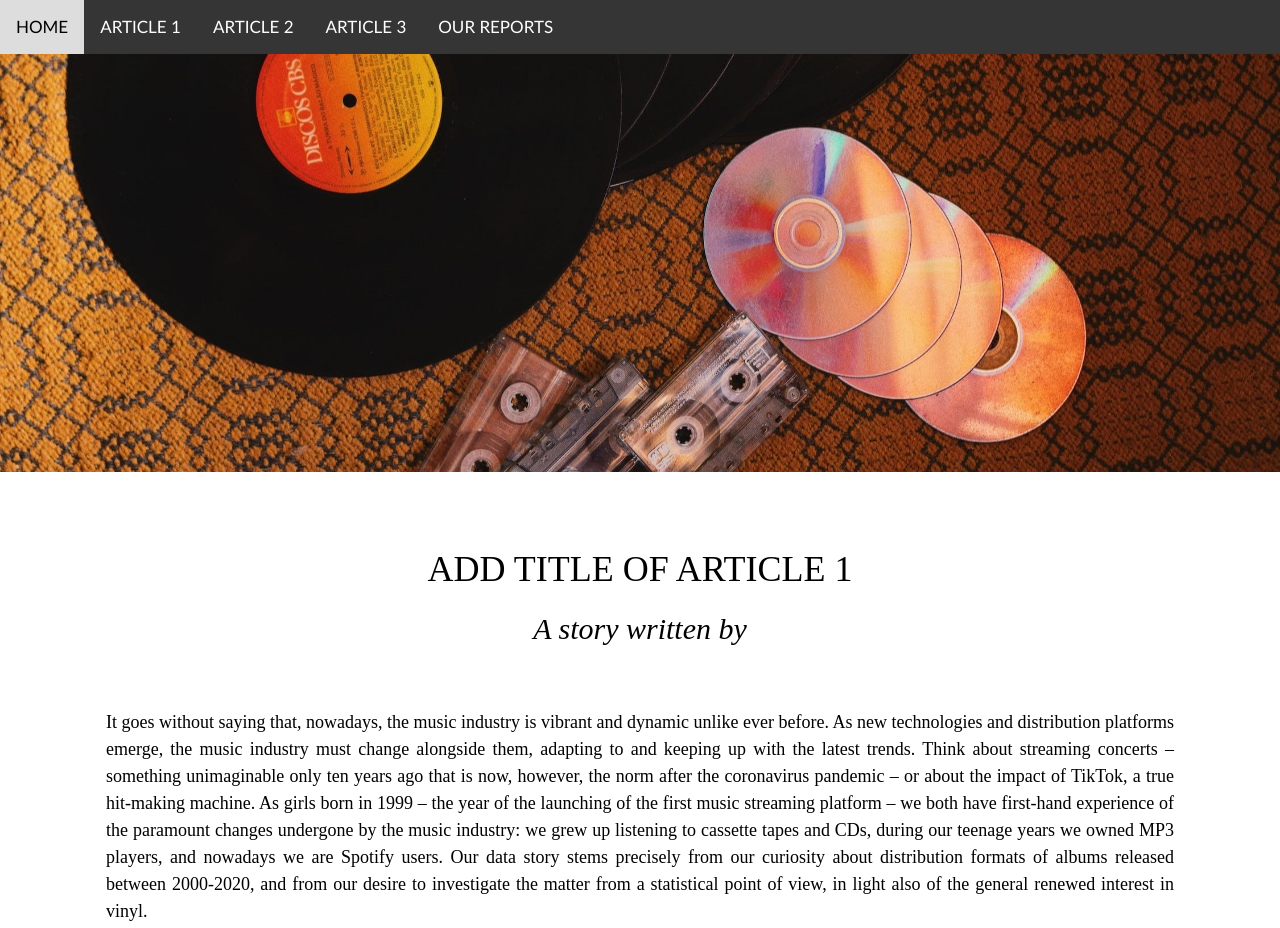
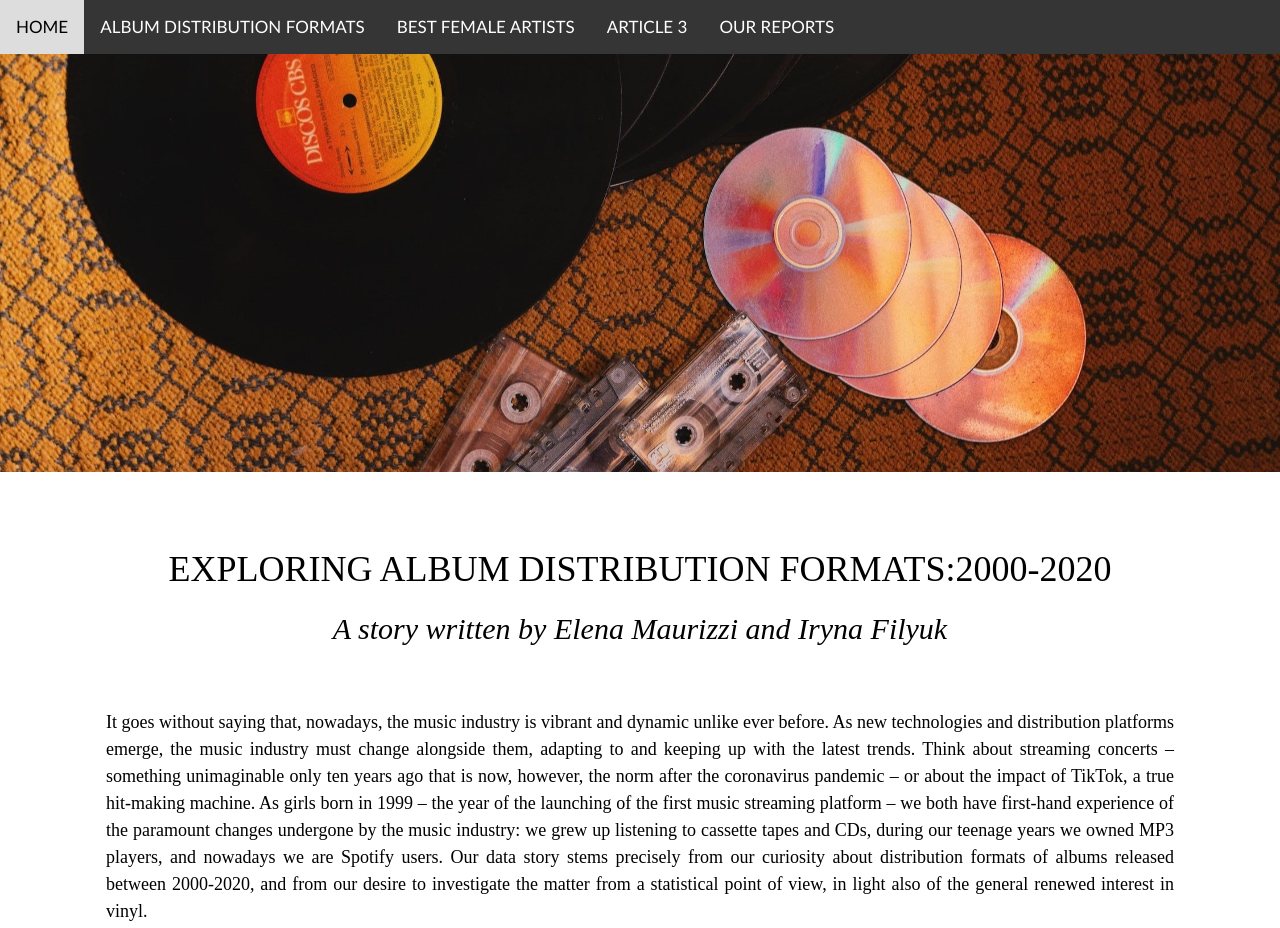
Before and after one commit to elenamaurizzi/articolo1prova, a plain HTML site: page index.html in a window 1280 px wide. Shown: the top 928 px of the page. Drawn offline with nearby package versions, Linux system fonts and the light colour scheme.

Commit message:
Update index.html

```diff
--- a/index.html
+++ b/index.html
@@ -1,7 +1,7 @@
 <html>
 <head>
 
-<title>article1</title>
+<title>Exploring album distribution formats:2000-2020</title>
 <meta name="viewport" content="width=device-width, initial-scale=1">
 <style>
 body {
@@ -37,8 +37,8 @@ body {
 
 <div class="topnav">
   <a href="https://elenamaurizzi.github.io/home/" href="#home">HOME</a>
-  <a class="active">ARTICLE 1</a>
-  <a href="https://elenamaurizzi.github.io/article2prova/">ARTICLE 2</a>
+  <a class="active">ALBUM DISTRIBUTION FORMATS</a>
+  <a href="https://elenamaurizzi.github.io/article2prova/">BEST FEMALE ARTISTS</a>
   <a href="https://elenamaurizzi.github.io/article3prova/">ARTICLE 3</a>
   <a href="https://elenamaurizzi.github.io/report/">OUR REPORTS</a>
 </div>
@@ -128,9 +128,9 @@ footer {
 
 <div class="w3-container">
 <br><br>
-  <h1 align="center"><span style="font-family:'Times New Roman', Times, serif">ADD TITLE OF ARTICLE 1</span></h1>
+  <h1 align="center"><span style="font-family:'Times New Roman', Times, serif">EXPLORING ALBUM DISTRIBUTION FORMATS:2000-2020</span></h1>
 
-  <h2 align="center"><span style="font-family:'Times New Roman', Times, serif"><i>A story written by</i></span></h2>
+  <h2 align="center"><span style="font-family:'Times New Roman', Times, serif"><i>A story written by Elena Maurizzi and Iryna Filyuk</i></span></h2>
 <br>
   <p align="justify">It goes without saying that, nowadays, the music industry is vibrant and dynamic unlike ever before.
     As new technologies and distribution platforms emerge, the music industry must change alongside them, adapting to and
```
